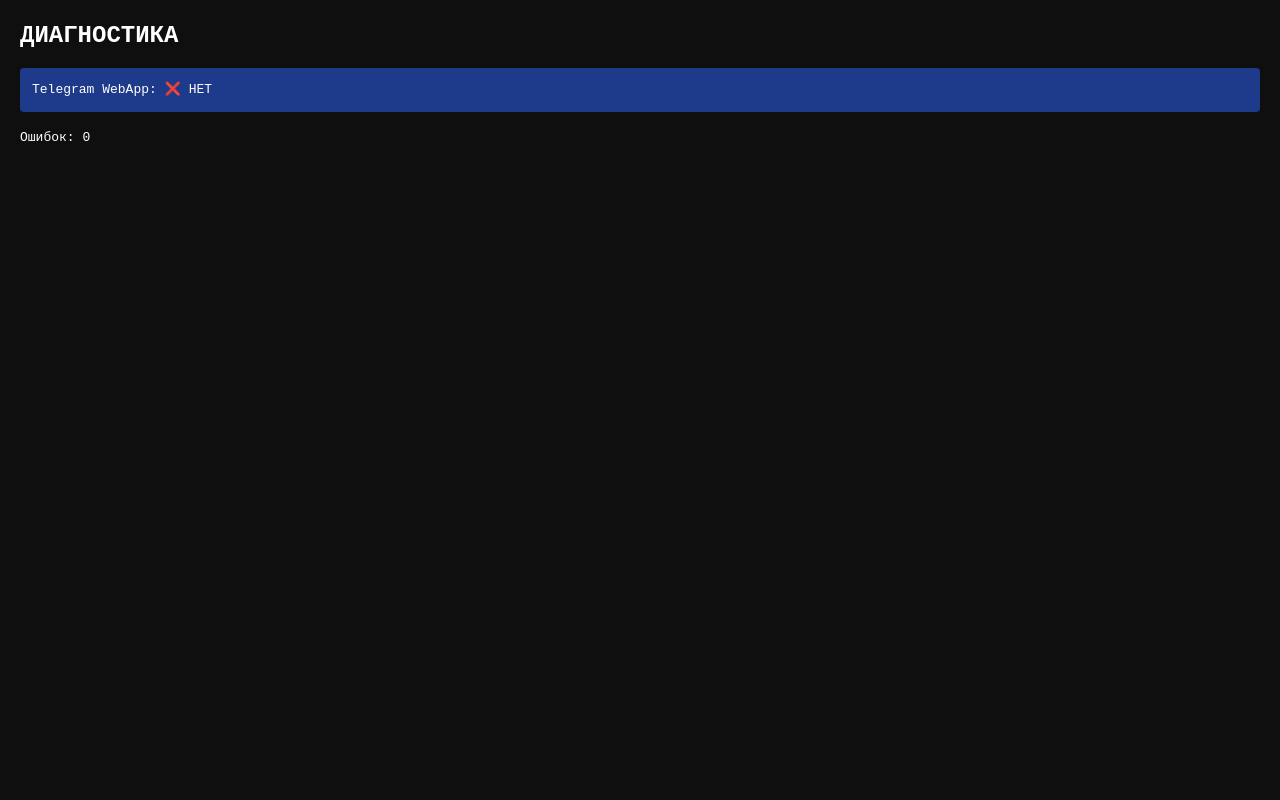
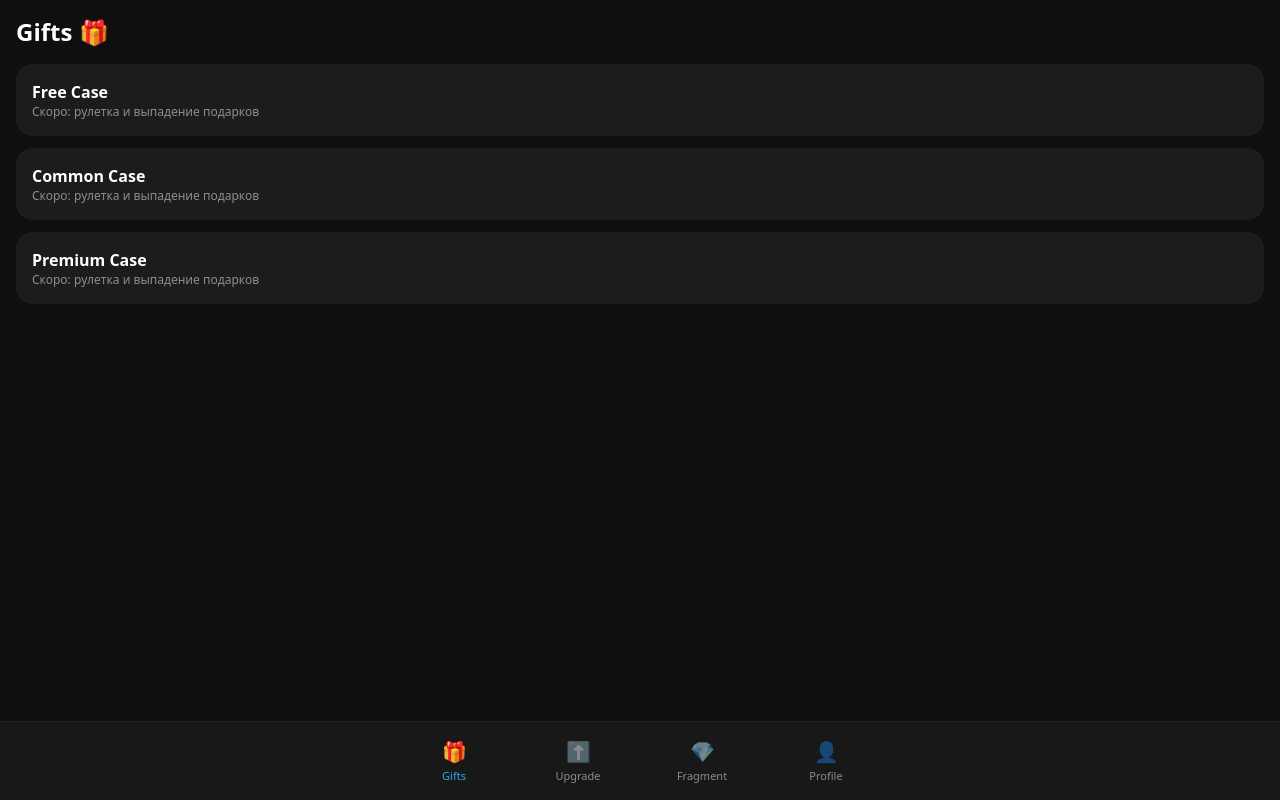
Before and after one commit to fallenworked/nft-upgrade, a Next.js app: page / in a window 1280 px wide. Built offline with nearby package versions, Linux system fonts and the light colour scheme.

Commit message:
Update page.tsx

```diff
--- a/app/page.tsx
+++ b/app/page.tsx
@@ -1,44 +1,41 @@
 "use client";
 
 import { useEffect, useState } from "react";
+import BottomNav, { type TabKey } from "@/components/BottomNav";
+import Gifts from "@/components/tabs/Gifts";
+import { initTelegram } from "@/lib/telegram";
 
 export default function Home() {
-  const [errors, setErrors] = useState<string[]>([]);
-  const [tgStatus, setTgStatus] = useState("проверяю...");
+  const [tab, setTab] = useState<TabKey>("gifts");
+  const [error, setError] = useState<string | null>(null);
 
   useEffect(() => {
-    const handler = (e: ErrorEvent) => {
-      setErrors((prev) => [...prev, `JS: ${e.message}`]);
-    };
-    const rejection = (e: PromiseRejectionEvent) => {
-      setErrors((prev) => [...prev, `Promise: ${String(e.reason)}`]);
-    };
+    try {
+      initTelegram();
+    } catch (e: any) {
+      setError(`initTelegram: ${e?.message ?? e}`);
+    }
+    const handler = (e: ErrorEvent) => setError(`JS: ${e.message}`);
     window.addEventListener("error", handler);
-    window.addEventListener("unhandledrejection", rejection);
-
-    setTimeout(() => {
-      const tg = (window as any).Telegram;
-      setTgStatus(tg ? "✅ ЕСТЬ" : "❌ НЕТ");
-    }, 500);
-
-    return () => {
-      window.removeEventListener("error", handler);
-      window.removeEventListener("unhandledrejection", rejection);
-    };
+    return () => window.removeEventListener("error", handler);
   }, []);
 
+  if (error) {
+    return (
+      <div style={{ padding: 20, background: "#0f0f0f", color: "#ff5555", minHeight: "100vh", fontFamily: "monospace" }}>
+        <h2>ОШИБКА:</h2>
+        <div className="mt-2 text-xs break-all">{error}</div>
+      </div>
+    );
+  }
+
   return (
-    <div style={{ padding: 20, background: "#0f0f0f", minHeight: "100vh", color: "#fff", fontFamily: "monospace" }}>
-      <h1 className="text-2xl font-bold mb-4">ДИАГНОСТИКА</h1>
-      <div className="mb-4 p-3 rounded bg-blue-900">
-        Telegram WebApp: {tgStatus}
-      </div>
-      <div className="mb-2">Ошибок: {errors.length}</div>
-      {errors.map((e, i) => (
-        <div key={i} className="mt-2 p-2 bg-red-900 rounded text-xs break-all">
-          {e}
-        </div>
-      ))}
-    </div>
+    <main className="min-h-screen pb-20">
+      {tab === "gifts" && <Gifts />}
+      {tab === "upgrade" && <div className="p-4 text-white">Upgrade</div>}
+      {tab === "fragment" && <div className="p-4 text-white">Fragment</div>}
+      {tab === "profile" && <div className="p-4 text-white">Profile</div>}
+      <BottomNav active={tab} onChange={setTab} />
+    </main>
   );
 }
```
